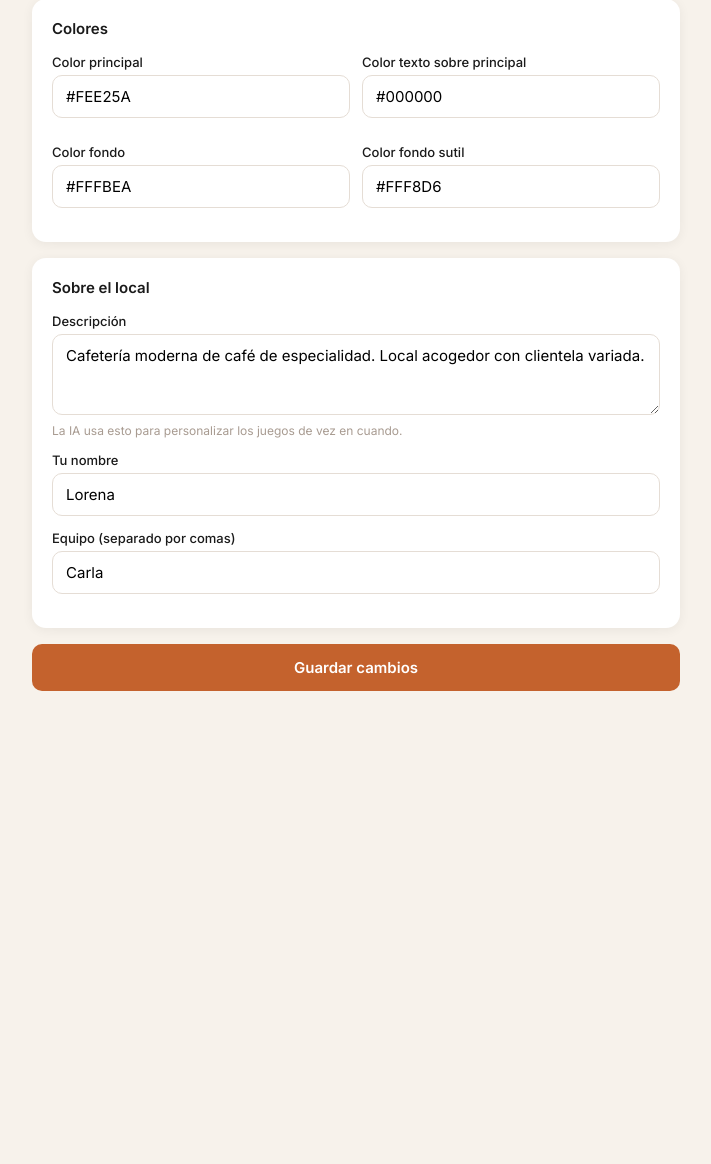
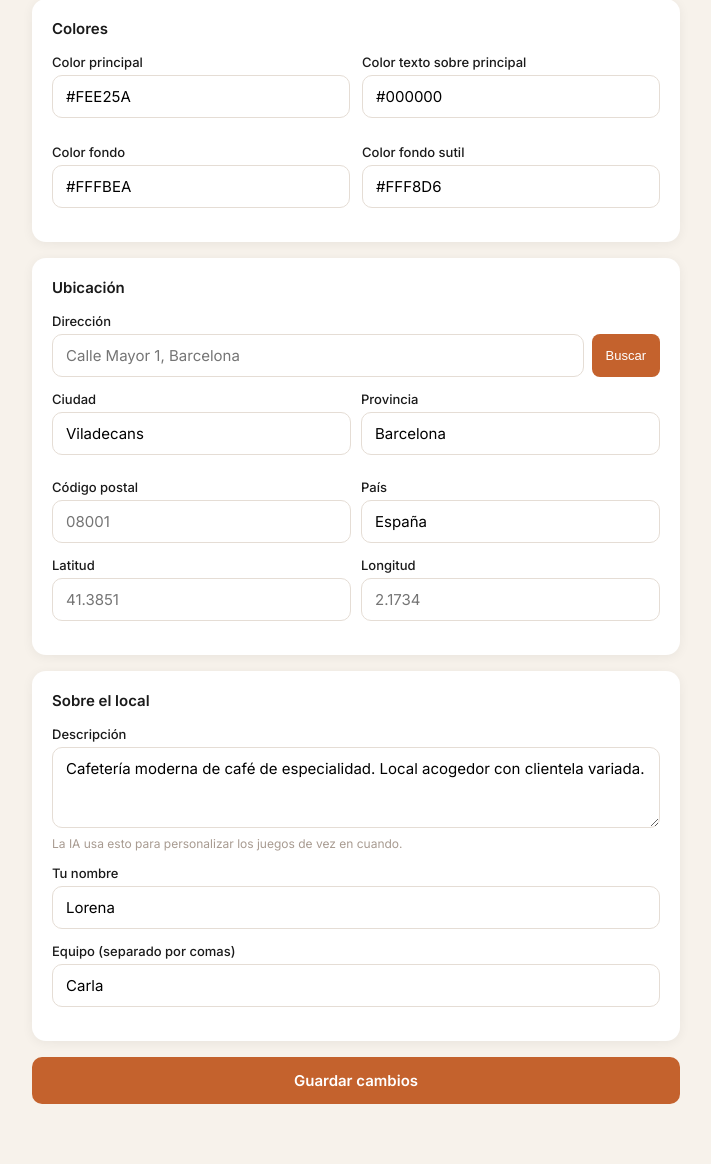
Before and after one commit to Yamasoto-Studio/nookplay, a Flask app: page /admin/yellow in a window 1280 px wide. Shown: the part 2031-3195 px from the top of the page, without its empty margins (284-995 px from the left). Before the commit the page ends 2722 px from the top, so only its background shows below. Run offline with Flask 3, Linux system fonts and the light colour scheme; the visitor is signed in with stand-in values (Sample User, id 1); data comes from the database, SQL or seed files in the repository; data that the repository does not hold is empty.

Commit message:
Dirección en panel del bar + búsqueda Nominatim

```diff
--- a/app.py
+++ b/app.py
@@ -530,13 +530,22 @@ def admin_save():
     if not bar:
         db.close()
         return jsonify({'ok': False}), 404
+    lat = data.get('latitude')
+    lng = data.get('longitude')
+    try:
+        lat = float(lat) if lat else None
+        lng = float(lng) if lng else None
+    except: pass
+
     db.execute(
-        "UPDATE bars SET welcome_message=?, promo_active=?, description=?, owner_name=?, staff_names=?, color_primary=?, color_primary_text=?, color_bg=?, color_bg_subtle=? WHERE slug=?",
+        "UPDATE bars SET welcome_message=?, promo_active=?, description=?, owner_name=?, staff_names=?, color_primary=?, color_primary_text=?, color_bg=?, color_bg_subtle=?, address=?, city=?, province=?, zip_code=?, country=?, latitude=?, longitude=? WHERE slug=?",
         (data.get('welcome_message',''), data.get('promo_active',0),
          data.get('description',''), data.get('owner_name',''),
          data.get('staff_names',''), data.get('color_primary','#C4622D'),
          data.get('color_primary_text','#FFFFFF'), data.get('color_bg','#F7F2EB'),
-         data.get('color_bg_subtle','#F0EBE3'), bar_slug)
+         data.get('color_bg_subtle','#F0EBE3'), data.get('address',''),
+         data.get('city',''), data.get('province',''), data.get('zip_code',''),
+         data.get('country','España'), lat, lng, bar_slug)
     )
     db.execute("DELETE FROM bar_products WHERE bar_id = ?", (bar['id'],))
     for p in data.get('products', []):
--- a/templates/admin/bar_panel.html
+++ b/templates/admin/bar_panel.html
@@ -188,6 +188,47 @@
       </div>
     </div>
 
+    <!-- Dirección -->
+    <div class="form-card">
+      <h3>Ubicación</h3>
+      <div class="field">
+        <label>Dirección</label>
+        <div style="display:flex; gap:8px;">
+          <input type="text" id="address-input" name="address" value="{{ bar.address or '' }}" placeholder="Calle Mayor 1, Barcelona" style="flex:1;">
+          <button type="button" onclick="searchAddress()" style="padding:10px 14px; background:#C4622D; color:#fff; border:none; border-radius:8px; cursor:pointer; font-size:13px; white-space:nowrap;">Buscar</button>
+        </div>
+        <div id="address-result" style="font-size:12px; color:#6B6059; margin-top:4px;"></div>
+      </div>
+      <div style="display:grid; grid-template-columns:1fr 1fr; gap:10px;">
+        <div class="field">
+          <label>Ciudad</label>
+          <input type="text" name="city" id="city-input" value="{{ bar.city or '' }}" placeholder="Barcelona">
+        </div>
+        <div class="field">
+          <label>Provincia</label>
+          <input type="text" name="province" id="province-input" value="{{ bar.province or '' }}" placeholder="Barcelona">
+        </div>
+        <div class="field">
+          <label>Código postal</label>
+          <input type="text" name="zip_code" id="zip-input" value="{{ bar.zip_code or '' }}" placeholder="08001">
+        </div>
+        <div class="field">
+          <label>País</label>
+          <input type="text" name="country" value="{{ bar.country or 'España' }}" placeholder="España">
+        </div>
+      </div>
+      <div style="display:grid; grid-template-columns:1fr 1fr; gap:10px;">
+        <div class="field">
+          <label>Latitud</label>
+          <input type="text" name="latitude" id="lat-input" value="{{ bar.latitude or '' }}" placeholder="41.3851">
+        </div>
+        <div class="field">
+          <label>Longitud</label>
+          <input type="text" name="longitude" id="lng-input" value="{{ bar.longitude or '' }}" placeholder="2.1734">
+        </div>
+      </div>
+    </div>
+
     <!-- Sobre el local -->
     <div class="form-card">
       <h3>Sobre el local</h3>
@@ -233,6 +274,32 @@ async function uploadLogo(input) {
   }
 }
 
+async function searchAddress() {
+  const address = document.getElementById('address-input').value.trim();
+  if (!address) return;
+  const resultEl = document.getElementById('address-result');
+  resultEl.textContent = 'Buscando...';
+  try {
+    const res = await fetch(`https://nominatim.openstreetmap.org/search?q=${encodeURIComponent(address)}&format=json&limit=1&addressdetails=1`, {
+      headers: { 'Accept-Language': 'es' }
+    });
+    const data = await res.json();
+    if (data.length === 0) { resultEl.textContent = 'No encontrado. Prueba con más detalle.'; return; }
+    const r = data[0];
+    const addr = r.address;
+    document.getElementById('city-input').value = addr.city || addr.town || addr.village || addr.municipality || '';
+    document.getElementById('province-input').value = addr.state || '';
+    document.getElementById('zip-input').value = addr.postcode || '';
+    document.getElementById('lat-input').value = r.lat;
+    document.getElementById('lng-input').value = r.lon;
+    resultEl.textContent = '✅ ' + r.display_name;
+    resultEl.style.color = '#22aa55';
+  } catch(e) {
+    resultEl.textContent = 'Error al buscar.';
+    resultEl.style.color = '#cc2222';
+  }
+}
+
 async function saveChanges() {
   const form = document.getElementById('admin-form');
   const data = {
@@ -245,6 +312,13 @@ async function saveChanges() {
     color_primary_text: form.color_primary_text.value,
     color_bg: form.color_bg.value,
     color_bg_subtle: form.color_bg_subtle.value,
+    address: form.address.value,
+    city: form.city.value,
+    province: form.province.value,
+    zip_code: form.zip_code.value,
+    country: form.country.value,
+    latitude: form.latitude.value || null,
+    longitude: form.longitude.value || null,
     products: []
   };
 
```
